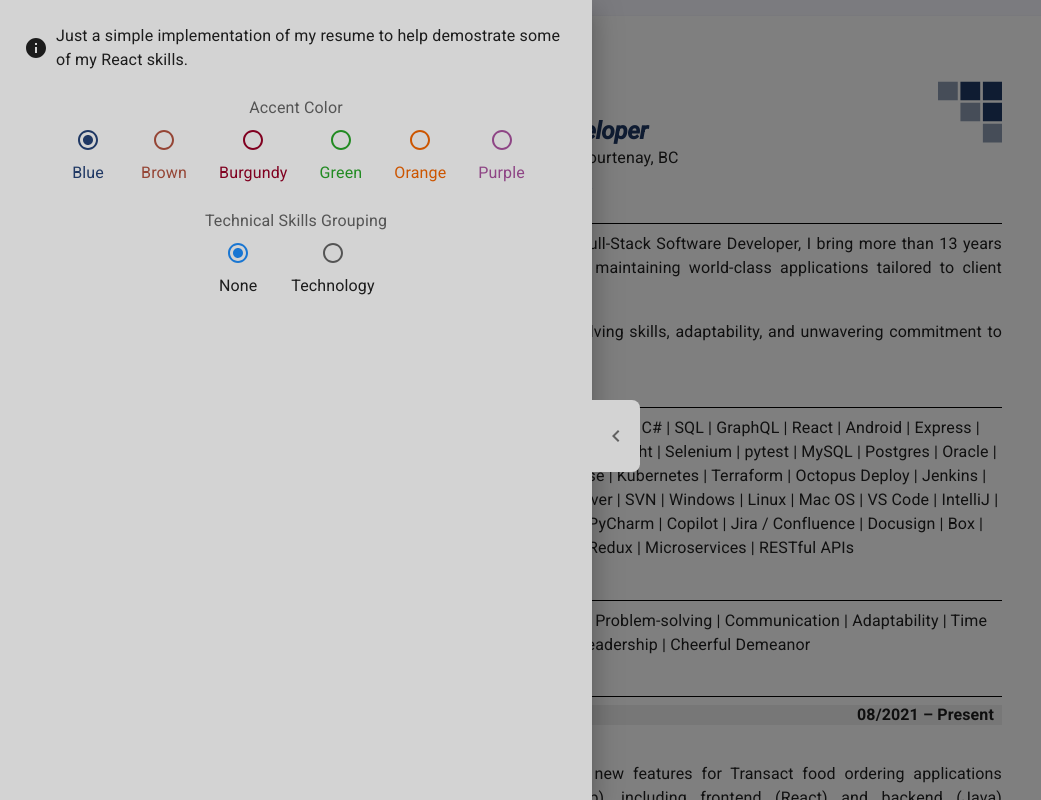
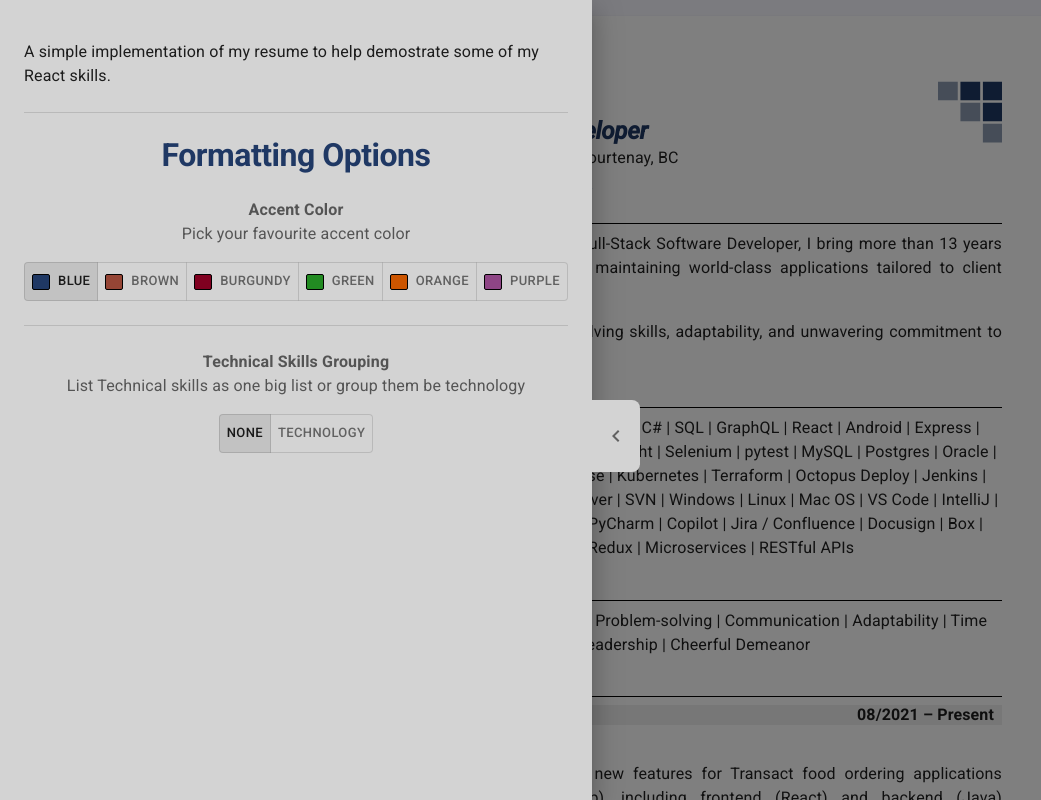
Before and after one commit to Pum8i/pumbi, a React (Vite) app: page / in a window 1280 px wide. Both pictures are taken after a click on the button 24 px from the left and 436 px from the top of the page. Shown: the top 800 px of the page, without its empty margins (0-1041 px from the left). Built offline with nearby package versions, Linux system fonts and the light colour scheme.

Commit message:
Updated Side Options Improved look Reaplces Radio buttons with Toggle buttons

```diff
--- a/src/assets/data.ts
+++ b/src/assets/data.ts
@@ -173,6 +173,6 @@ export const resumeData = {
   links: [{ url: "https://github.com/Pum8i", label: "GitHub" }],
   sideOptions: {
     description:
-      "Just a simple implementation of my resume to help demostrate some of my React skills.",
+      "A simple implementation of my resume to help demostrate some of my React skills.",
   },
 };
--- a/src/components/widgets/SideOptions.tsx
+++ b/src/components/widgets/SideOptions.tsx
@@ -1,7 +1,13 @@
 import { Global } from "@emotion/react";
 import ChevronRightIcon from "@mui/icons-material/ChevronRight";
-import InfoIcon from "@mui/icons-material/Info";
-import { Box, Drawer, IconButton, Stack, Typography } from "@mui/material";
+import {
+  Box,
+  Divider,
+  Drawer,
+  IconButton,
+  Stack,
+  Typography,
+} from "@mui/material";
 import CssBaseline from "@mui/material/CssBaseline";
 import { useTheme } from "@mui/material/styles";
 import { useDeviceSize } from "src/hooks/DeviceSizeHooks";
@@ -78,21 +84,27 @@ export default function SideOptions({ resumeData }: { resumeData: IData }) {
         <Box
           sx={{
             px: 2,
-            py: 2,
+            py: 4,
             height: "100%",
             overflow: "auto",
             backgroundColor: "lightgray",
           }}
         >
-          <Stack direction="row" alignItems="center" spacing={1} p={1}>
-            <InfoIcon />
+          <Stack spacing={3} p={1}>
             <Typography variant="body1">
               {resumeData.sideOptions.description}
             </Typography>
+            <Divider />
+
+            <Typography variant="h1" paragraph align="center">
+              Formatting Options
+            </Typography>
+
+            <SideOptionsAccentColors isSmallScreen={isSmallScreen} />
+            <Divider />
+
+            <SideOptionsTechSkillsGrouping isSmallScreen={isSmallScreen} />
           </Stack>
-
-          <SideOptionsAccentColors isSmallScreen={isSmallScreen} />
-          <SideOptionsTechSkillsGrouping isSmallScreen={isSmallScreen} />
         </Box>
       </Drawer>
     </div>
--- a/src/components/widgets/SideOptionsAccentColors.tsx
+++ b/src/components/widgets/SideOptionsAccentColors.tsx
@@ -1,39 +1,15 @@
 import {
+  Box,
   FormControl,
-  FormControlLabel,
   FormLabel,
-  Radio,
-  RadioGroup,
+  Stack,
+  ToggleButton,
+  ToggleButtonGroup,
+  Typography,
 } from "@mui/material";
 import { useTheme } from "@mui/material/styles";
 import * as React from "react";
 import { useAccentContext } from "src/hooks/ContextHooks";
-import RadioButtonCheckedIcon from "@mui/icons-material/RadioButtonChecked";
-
-const Label = ({
-  accentColor,
-  label,
-  isSmallScreen,
-}: {
-  accentColor: string;
-  label: string;
-  isSmallScreen: boolean;
-}) => {
-  return (
-    <FormControlLabel
-      value={accentColor}
-      control={
-        <Radio
-          sx={{ color: accentColor }}
-          checkedIcon={<RadioButtonCheckedIcon sx={{ color: accentColor }} />}
-        />
-      }
-      componentsProps={{ typography: { color: accentColor } }}
-      label={label}
-      labelPlacement={isSmallScreen ? "end" : "bottom"}
-    />
-  );
-};
 
 export default function SideOptionsAccentColors({
   isSmallScreen,
@@ -46,50 +22,72 @@ export default function SideOptionsAccentColors({
   const { blue, brown, burgundy, green, orange, purple } =
     theme.palette.accents;
 
-  const handleChange = (event: React.ChangeEvent<HTMLInputElement>) => {
-    setAccentColor((event.target as HTMLInputElement).value);
+  const handleAlignment = (
+    _event: React.MouseEvent<HTMLElement>,
+    newAcc: string
+  ) => {
+    setAccentColor(newAcc);
+  };
+
+  const Togs = ({
+    accentColor,
+    label,
+  }: {
+    accentColor: string;
+    label: string;
+  }) => {
+    return (
+      <ToggleButton value={accentColor}>
+        <Stack
+          direction="row"
+          justifyContent={"flex-start"}
+          alignItems="center"
+          sx={{ width: "100%" }}
+        >
+          <Box
+            sx={{
+              height: 16,
+              width: 16,
+              pr: 2,
+              mr: 1,
+              borderRadius: 0.5,
+              border: 1,
+              borderColor: "black",
+              background: accentColor,
+            }}
+          ></Box>
+          {label}
+        </Stack>
+      </ToggleButton>
+    );
   };
 
   return (
     <FormControl fullWidth margin="normal" sx={{ alignItems: "center" }}>
-      <FormLabel id="accent-color-radio-buttons-group-label">
-        Accent Color
+      <FormLabel id="accent-color-toggle-group-label">
+        <Typography align="center" fontWeight="bold">
+          Accent Color
+        </Typography>
+        <Typography variant="body1" paragraph>
+          Pick your favourite accent color
+        </Typography>
       </FormLabel>
-      <RadioGroup
-        aria-labelledby="accent-color-radio-buttons-group-label"
-        defaultValue={blue}
-        name="accent-color-radio-buttons-group"
+
+      <ToggleButtonGroup
+        size="small"
+        aria-label="Accent colour toggle group"
+        exclusive
         value={accentColor}
-        onChange={handleChange}
-        row={isSmallScreen ? false : true}
+        onChange={handleAlignment}
+        orientation={isSmallScreen ? "vertical" : "horizontal"}
       >
-        <Label accentColor={blue} label="Blue" isSmallScreen={isSmallScreen} />
-        <Label
-          accentColor={brown}
-          label="Brown"
-          isSmallScreen={isSmallScreen}
-        />
-        <Label
-          accentColor={burgundy}
-          label="Burgundy"
-          isSmallScreen={isSmallScreen}
-        />
-        <Label
-          accentColor={green}
-          label="Green"
-          isSmallScreen={isSmallScreen}
-        />
-        <Label
-          accentColor={orange}
-          label="Orange"
-          isSmallScreen={isSmallScreen}
-        />
-        <Label
-          accentColor={purple}
-          label="Purple"
-          isSmallScreen={isSmallScreen}
-        />
-      </RadioGroup>
+        <Togs accentColor={blue} label="Blue" />
+        <Togs accentColor={brown} label="Brown" />
+        <Togs accentColor={burgundy} label="Burgundy" />
+        <Togs accentColor={green} label="Green" />
+        <Togs accentColor={orange} label="Orange" />
+        <Togs accentColor={purple} label="Purple" />
+      </ToggleButtonGroup>
     </FormControl>
   );
 }
--- a/src/components/widgets/SideOptionsTechSkillsGrouping.tsx
+++ b/src/components/widgets/SideOptionsTechSkillsGrouping.tsx
@@ -1,31 +1,12 @@
 import {
   FormControl,
-  FormControlLabel,
   FormLabel,
-  Radio,
-  RadioGroup,
+  ToggleButton,
+  ToggleButtonGroup,
+  Typography,
 } from "@mui/material";
 import * as React from "react";
 import { useTechSkillsContext } from "src/hooks/ContextHooks";
-
-const Label = ({
-  isSmallScreen,
-  label,
-  skillGrouping,
-}: {
-  isSmallScreen: boolean;
-  label: string;
-  skillGrouping: string;
-}) => {
-  return (
-    <FormControlLabel
-      value={skillGrouping}
-      control={<Radio />}
-      label={label}
-      labelPlacement={isSmallScreen ? "end" : "bottom"}
-    />
-  );
-};
 
 export default function SideOptionsTechSkillsGrouping({
   isSmallScreen,
@@ -34,33 +15,35 @@ export default function SideOptionsTechSkillsGrouping({
 }) {
   const { skillGrouping, setSkillGrouping } = useTechSkillsContext();
 
-  const handleChange = (event: React.ChangeEvent<HTMLInputElement>) => {
-    setSkillGrouping((event.target as HTMLInputElement).value);
+  const handleChange = (
+    _event: React.MouseEvent<HTMLElement>,
+    newAcc: string
+  ) => {
+    setSkillGrouping(newAcc);
   };
 
   return (
     <FormControl fullWidth margin="normal" sx={{ alignItems: "center" }}>
-      <FormLabel id="accent-color-radio-buttons-group-label">
-        Technical Skills Grouping
+      <FormLabel id="tech-skills-toggle-group-label">
+        <Typography align="center" fontWeight="bold">
+          Technical Skills Grouping
+        </Typography>
+        <Typography variant="body1" paragraph align="justify">
+          List Technical skills as one big list or group them be technology
+        </Typography>
       </FormLabel>
-      <RadioGroup
-        aria-labelledby="accent-color-radio-buttons-group-label"
-        name="accent-color-radio-buttons-group"
+
+      <ToggleButtonGroup
+        size="small"
+        aria-label="Tech skills button group"
+        exclusive
         value={skillGrouping}
         onChange={handleChange}
-        row={isSmallScreen ? false : true}
+        orientation={isSmallScreen ? "vertical" : "horizontal"}
       >
-        <Label
-          skillGrouping={"none"}
-          label="None"
-          isSmallScreen={isSmallScreen}
-        />
-        <Label
-          skillGrouping={"tech"}
-          label="Technology"
-          isSmallScreen={isSmallScreen}
-        />
-      </RadioGroup>
+        <ToggleButton value={"none"}>{"None"}</ToggleButton>
+        <ToggleButton value={"tech"}>{"Technology"}</ToggleButton>
+      </ToggleButtonGroup>
     </FormControl>
   );
 }
```
Also changed, not shown: 1 other file (tests, documents, lock files or other folders).
